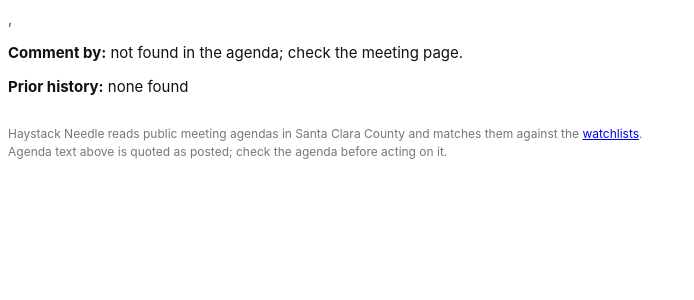
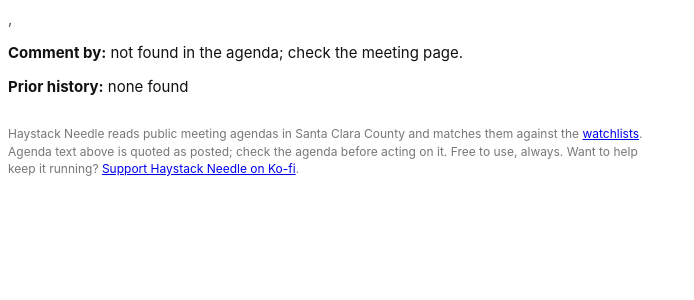
Before and after one commit to drewsiegler/haystack-needle, a Python web app: template needle/templates/alert.html.j2 in a window 1280 px wide. Shown: the top 300 px of the page, without its empty margins (0-694 px from the left). Run offline with Jinja, Linux system fonts and the light colour scheme; the template is opened without the code that fills it, so the values that code supplies are empty.

Commit message:
Add a Ko-fi link to the small print at the bottom of each email
Alerts and digests now end their small print with "Free to use, always.
Want to help keep it running? Support Haystack Needle on Ko-fi", linked in
the HTML version and spelled out in the plain-text one. For subscribers, the
line on how to stop or change their alerts still comes last.

Co-Authored-By: Claude Opus 5.5 <noreply@anthropic.com>

```diff
--- a/needle/templates/_footer.html.j2
+++ b/needle/templates/_footer.html.j2
@@ -1,4 +1,4 @@
-<p style="margin:24px 0 0;color:#777;font-size:12px">Haystack Needle reads public meeting agendas in Santa Clara County and matches them against the <a href="https://github.com/drewsiegler/haystack-needle/blob/main/watchlists.yaml">watchlists</a>. Agenda text above is quoted as posted; check the agenda before acting on it.</p>
+<p style="margin:24px 0 0;color:#777;font-size:12px">Haystack Needle reads public meeting agendas in Santa Clara County and matches them against the <a href="https://github.com/drewsiegler/haystack-needle/blob/main/watchlists.yaml">watchlists</a>. Agenda text above is quoted as posted; check the agenda before acting on it. Free to use, always. Want to help keep it running? <a href="https://ko-fi.com/andrewsiegler">Support Haystack Needle on Ko-fi</a>.</p>
 {% if subscriber %}
 <p style="margin:12px 0 0">{{ stop_line }}</p>
 {% endif %}
--- a/needle/templates/_footer.txt.j2
+++ b/needle/templates/_footer.txt.j2
@@ -2,6 +2,8 @@
 Haystack Needle reads public meeting agendas in Santa Clara County and matches
 them against the watchlists in https://github.com/drewsiegler/haystack-needle/blob/main/watchlists.yaml.
 Agenda text above is quoted as posted; check the agenda before acting on it.
+Free to use, always. Want to help keep it running? Support Haystack Needle on
+Ko-fi: https://ko-fi.com/andrewsiegler
 {% if subscriber %}
 
 {{ stop_line }}
```
